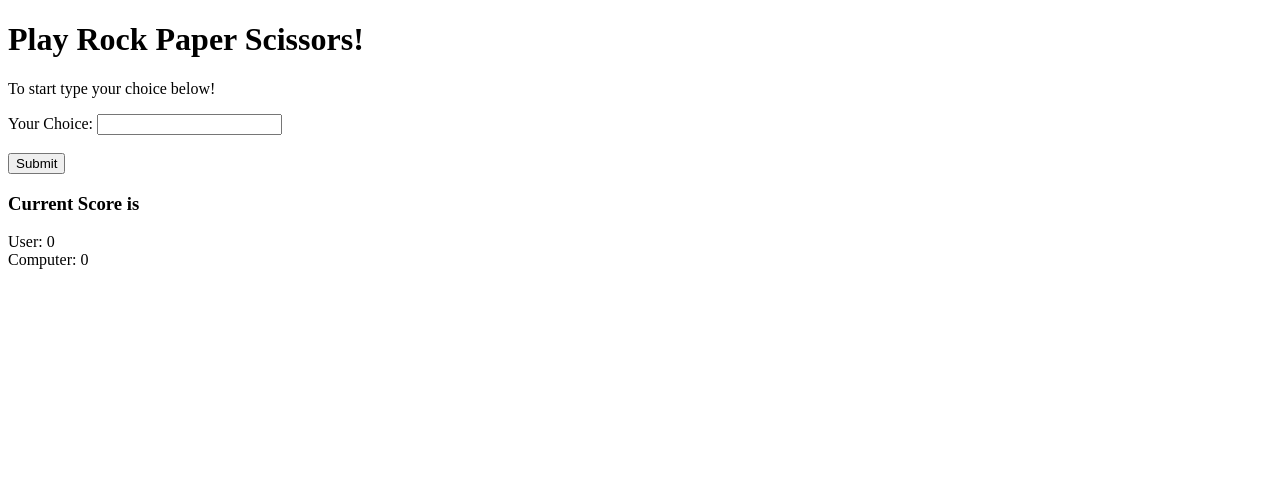
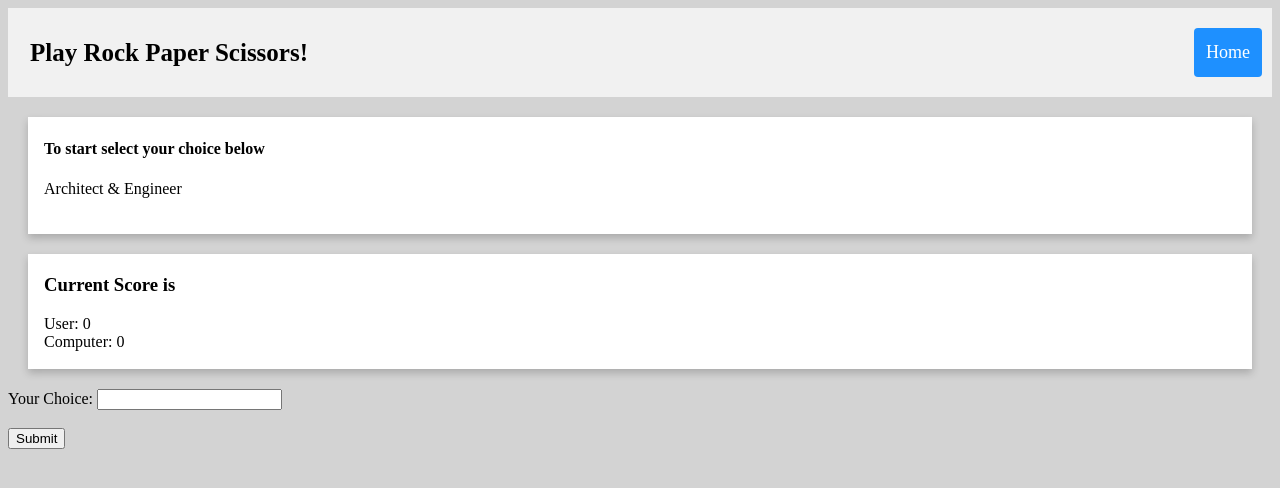
Before and after one commit to BryanTYTan/js_simple_game, a plain HTML site: page index.html in a window 1280 px wide. Drawn offline with Linux system fonts and the light colour scheme; files that its build step writes are made by us from their sources.

Commit message:
Adding styling

```diff
--- a/index.html
+++ b/index.html
@@ -4,30 +4,43 @@
 <head>
 	<meta charset="UTF-8">
 	<meta name="viewport" content="width=device-width, initial-scale=1.0">
-	<link rel="stylesheet" href="rps_game.css">
+	<link rel="stylesheet" href="src/css/rps_game.css">
 	<title>Simple JS Game</title>
 </head>
 
 <body>
-	<h1>Play Rock Paper Scissors!</h1>
+	<div class="header">
+		<a href="#default" class="logo">Play Rock Paper Scissors!</a>
+		<div class="header-right">
+			<a class="active" href="#home">Home</a>
+		</div>
+	</div>
 
-	<p>To start type your choice below!</p>
+	<div class="card">
+		<div class="container">
+			<h4><b>To start select your choice below</b></h4>
+			<p>Architect & Engineer</p>
+			<br />
+			<b id="results"></b>
+		</div>
+	</div>
+
+	<div class="card">
+		<div class="container">
+			<h3>Current Score is</h3>
+			<p>
+				User: <span id="user_score">0</span><br>
+				Computer: <span id="computer_score">0</span><br>
+			</p>
+		</div>
+	</div>
 
 	<form id="user_info" onsubmit="return play_game()">
 		<label for="user_choice">Your Choice:</label>
 		<input type="text" id="user_choice" name="user_choice"><br><br>
 		<input type="submit" value="Submit">
 	</form>
-
-	<p id="results"></p>
-
-	<h3>Current Score is</h3>
-	<p>
-		User: <span id="user_score">0</span><br>
-		Computer: <span id="computer_score">0</span><br>
-	</p>
 </body>
-
 
 <script src="src/js/logic.js"></script>
 
--- a/src/css/rps_game.css
+++ b/src/css/rps_game.css
@@ -0,0 +1,70 @@
+body {
+    background-color: lightgray;
+    font-family: 'Times New Roman', Times, serif;
+}
+
+.header {
+    overflow: hidden;
+    background-color: #f1f1f1;
+    padding: 20px 10px;
+    margin-bottom: 20px;
+}
+
+.header a {
+    float: left;
+    color: black;
+    text-align: center;
+    padding: 12px;
+    text-decoration: none;
+    font-size: 18px;
+    line-height: 25px;
+    border-radius: 4px;
+}
+
+.header a.logo {
+    font-size: 25px;
+    font-weight: bold;
+}
+
+.header a:hover {
+    background-color: #ddd;
+    color: black;
+}
+
+.header a.active {
+    background-color: dodgerblue;
+    color: white;
+}
+
+.header-right {
+    float: right;
+}
+
+.card {
+    box-shadow: 0 4px 8px 0 rgba(0, 0, 0, 0.2);
+    transition: 0.3s;
+    background-color: white;
+    margin: 20px;
+}
+
+.card:hover {
+    box-shadow: 0 8px 16px 0 rgba(0, 0, 0, 0.2);
+}
+
+.container {
+    padding: 2px 16px;
+}
+
+
+/* For mobile view */
+@media screen and (max-width: 500px) {
+    .header a {
+        float: none;
+        display: block;
+        text-align: left;
+    }
+
+    .header-right {
+        float: none;
+    }
+}
```
